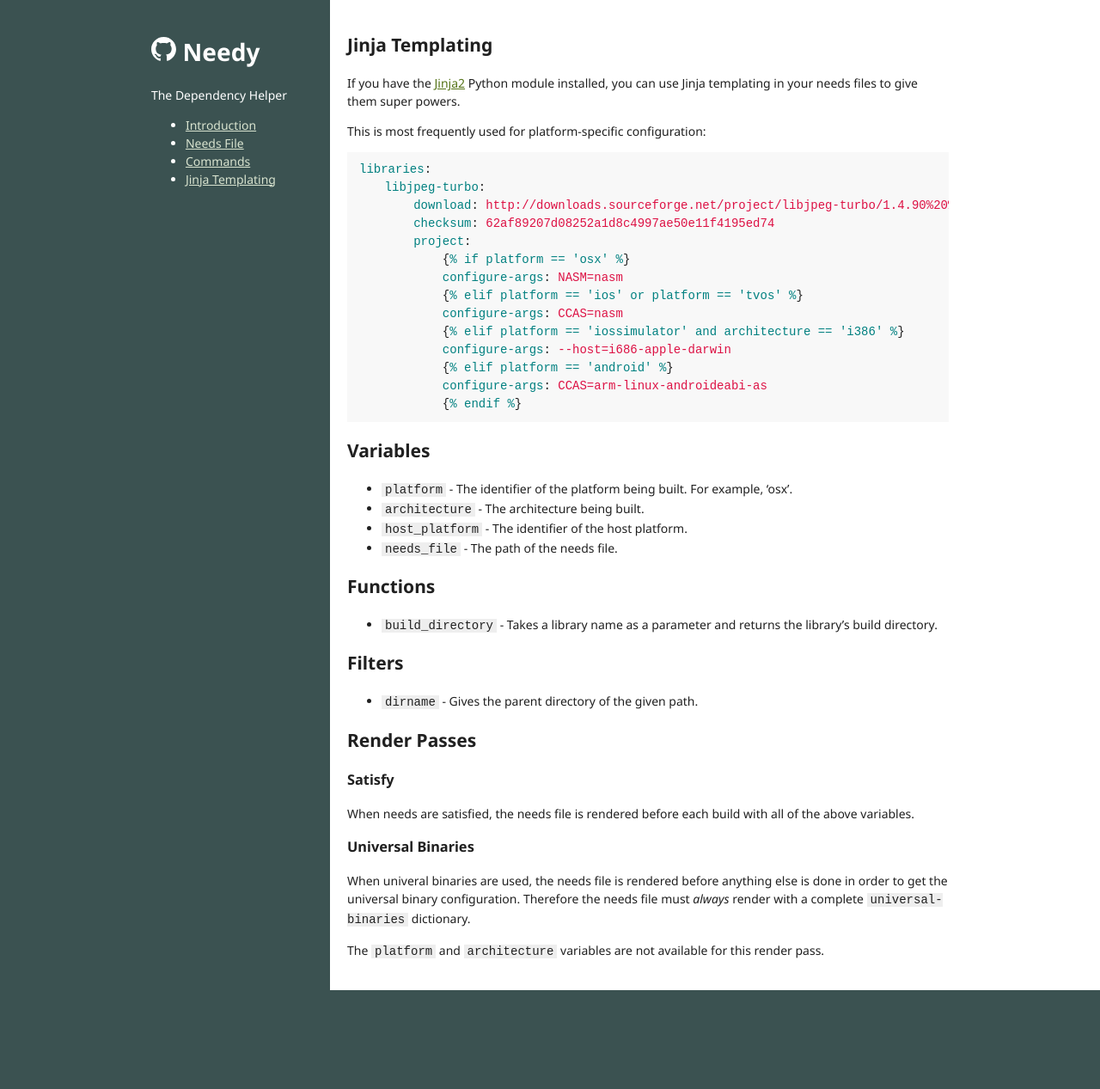
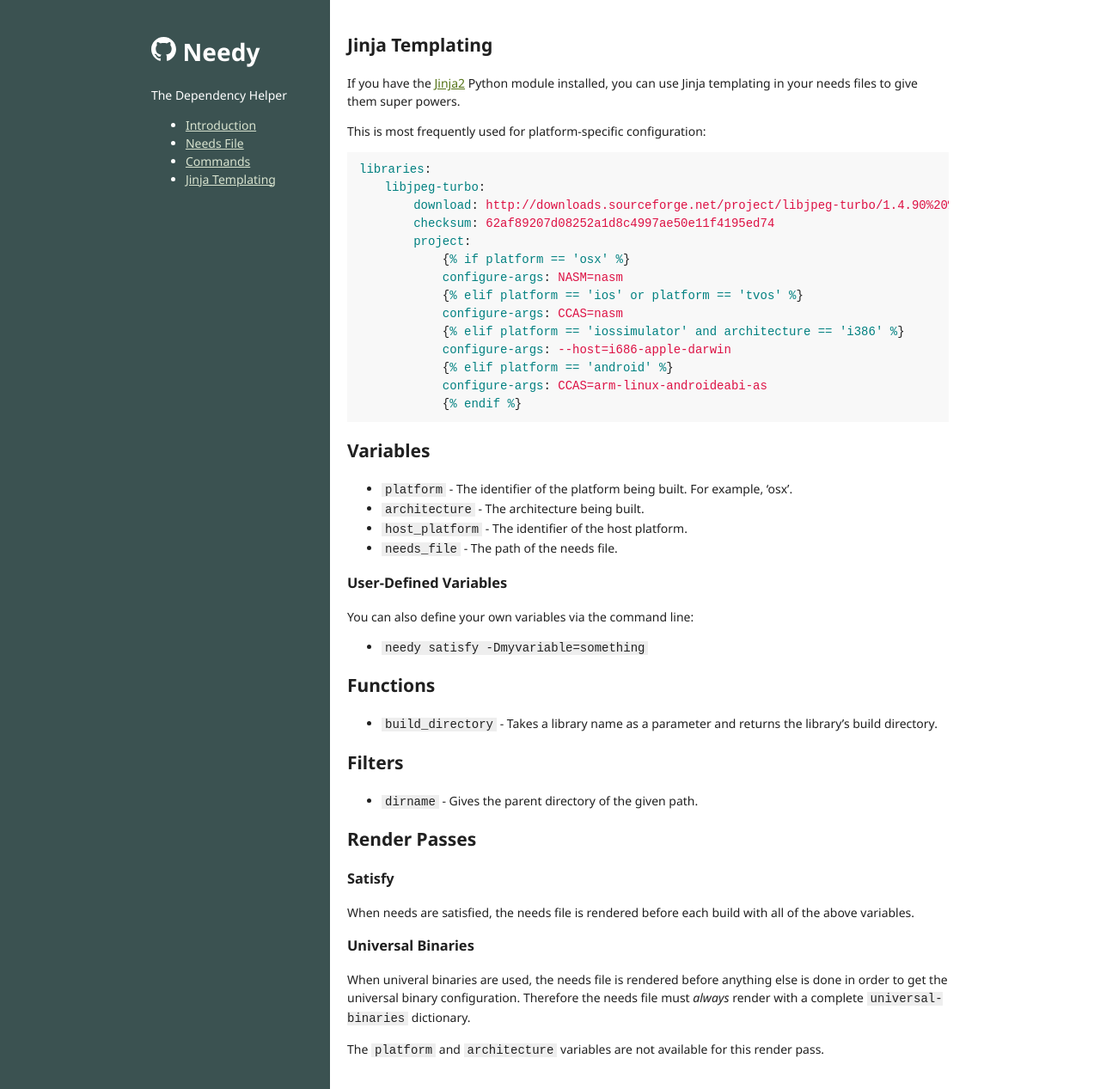
Before and after one commit to ccbrown/needy, a Jekyll site: the page built from jinja-templating.md, in a window 1280 px wide. Shown: the whole page at 86% size. Built offline with Jekyll 4.4.1, drawn with Linux system fonts in a browser that asks for light colours; before the commit the page ends 1152 px from its top, so only the background shows below that.

Commit message:
add user-defined variables to jinja templating page

```diff
--- a/jinja-templating.md
+++ b/jinja-templating.md
@@ -36,6 +36,12 @@
 * `host_platform` - The identifier of the host platform.
 * `needs_file` - The path of the needs file.
 
+### User-Defined Variables
+
+You can also define your own variables via the command line:
+
+* `needy satisfy -Dmyvariable=something`
+
 Functions
 --
 
```
